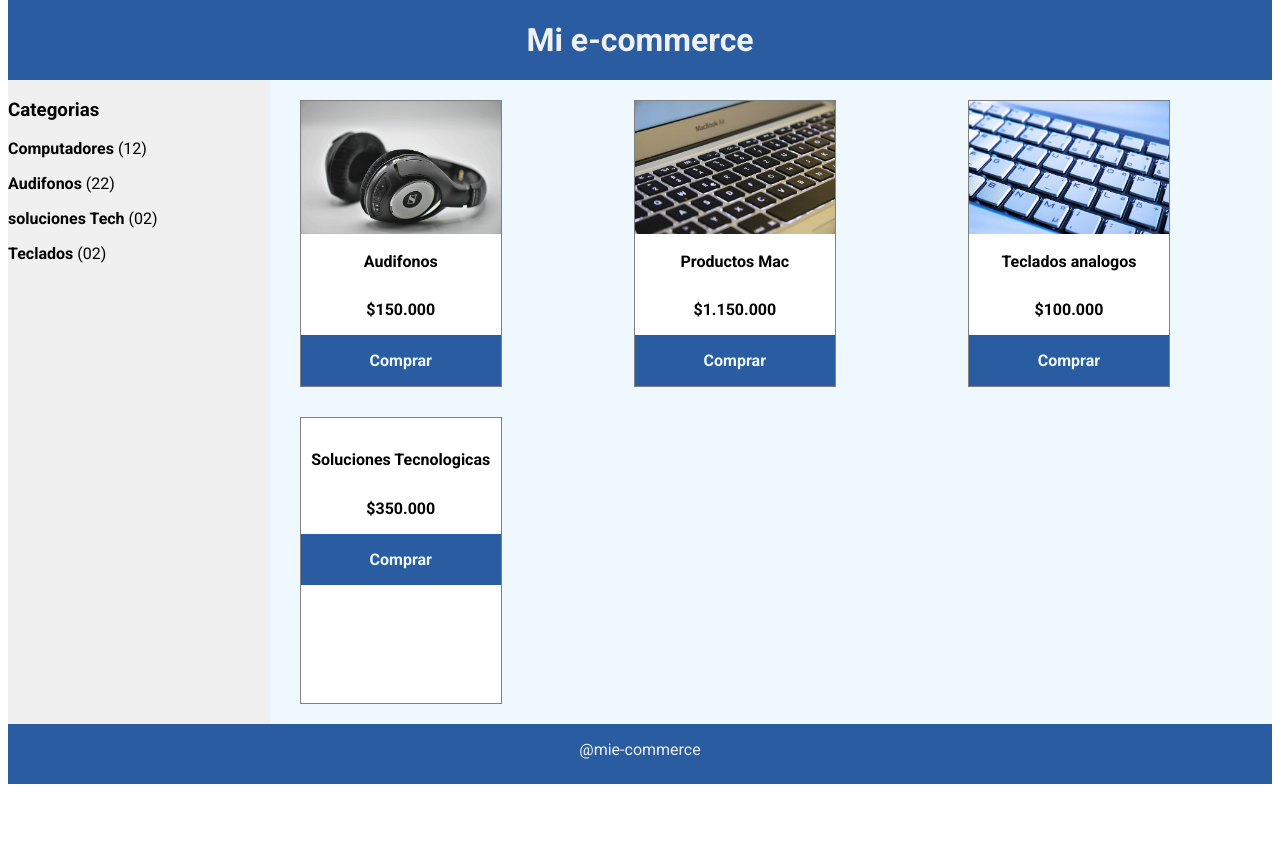
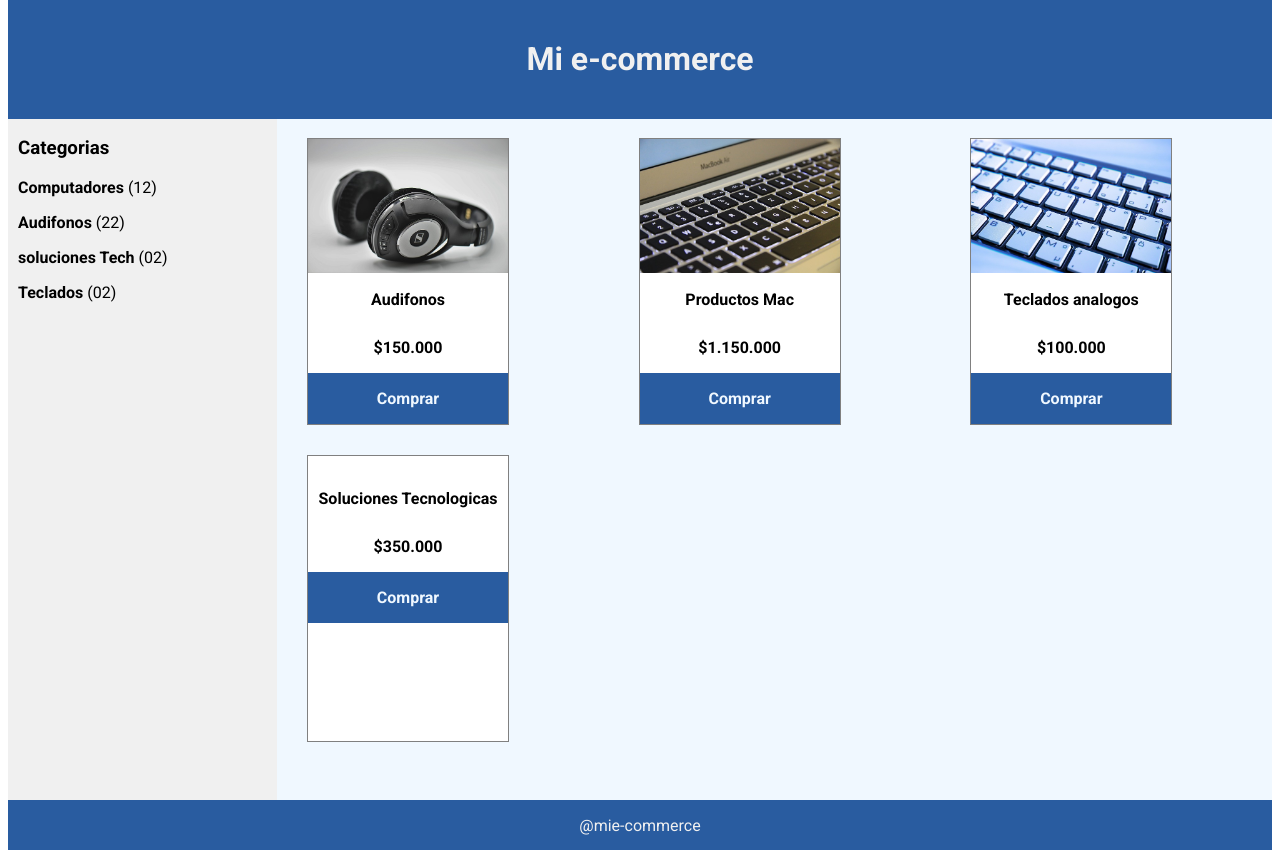
Before and after one commit to hefox83/desafio_layout_css, a plain HTML site: page index.html in a window 1280 px wide. Drawn offline with Linux system fonts and the light colour scheme.

Commit message:
ajusta footer fuera de grilla

```diff
--- a/assets/css/style.css
+++ b/assets/css/style.css
@@ -1,56 +1,49 @@
-body{
+body {
   margin-top: 0%;
   margin-bottom: 0;
-    font-family: 'Roboto', sans-serif;
-
+  min-height: 100vh;
+  font-family: "Roboto", sans-serif;
 }
-.grid-container{
+.grid-container {
+  min-height: 100vh;
   display: grid;
-    height: 100vh;
-    height: var(--doc-height);
   grid-template-areas:
     "header header header header "
     "menu main main main "
-    "footer footer footer footer "
     ;
-
 }
 
-.header{display: flex;
+.header {
+  display: flex;
   justify-content: center;
+  align-items: center;
   color: #f0f0f0;
   grid-area: header;
   background-color: #295ca0;
-    height: 60px;
-    padding-bottom: 20px;
-
+  height: 100%;
 }
-.menu{
+.menu {
+  padding-left: 10px;
   display: flex;
   flex-direction: column;
   grid-area: menu;
   background-color: #f0f0f0;
-
 }
-.main{
+.main {
   grid-area: main;
   background-color: aliceblue;
-
+  height: 100%;
 }
-.footer{
-    grid-area: footer;
-    display: flex;
+.footer {
+  /*grid-area: footer;*/
   background-color: #295ca0;
   color: #f0f0f0;
-    height: 40px;
-    padding-bottom: 20px;
+  height: 50px;
+  display: flex;
   justify-content: center;
-    align-content:center;
+  align-content: center;
 }
-.pie{
-    padding-bottom: 100px;
-}
-.grid-producto{
+.grid-producto {
   display: grid;
   grid-template-columns: auto auto auto;
   padding-left: 3%;
@@ -59,27 +52,27 @@
   row-gap: 30px;
   column-gap: 30px;
 }
-.grid-card{
+.grid-card {
   height: 285px;
   width: 200px;
   background-color: white;
-    border:1px solid gray;
+  border: 1px solid gray;
 }
-h2{
+h2 {
   display: flex;
   justify-content: center;
   font-size: medium;
 }
-img{
+img {
   width: 200px;
   height: 133;
 }
-.venta{
+.venta {
   display: flex;
   justify-content: center;
   font-weight: bold;
 }
-.boton{
+.boton {
   display: flex;
   justify-content: center;
   background-color: #295ca0;
--- a/index.html
+++ b/index.html
@@ -4,9 +4,12 @@
     <meta charset="UTF-8" />
     <meta name="viewport" content="width=device-width, initial-scale=1.0" />
     <link rel="stylesheet" href="./assets/css/style.css" />
-    <link rel="preconnect" href="https://fonts.googleapis.com">
-<link rel="preconnect" href="https://fonts.gstatic.com" crossorigin>
-<link href="https://fonts.googleapis.com/css2?family=Roboto:wght@100;400;500;700&display=swap" rel="stylesheet">
+    <link rel="preconnect" href="https://fonts.googleapis.com" />
+    <link rel="preconnect" href="https://fonts.gstatic.com" crossorigin />
+    <link
+      href="https://fonts.googleapis.com/css2?family=Roboto:wght@100;400;500;700&display=swap"
+      rel="stylesheet"
+    />
     <title>Layout</title>
   </head>
   <body>
@@ -14,11 +17,11 @@
       <div class="header"><h1>Mi e-commerce</h1></div>
       <div class="menu">
         <div>
-            <h3>Categorias</h3>
-            <p> <strong>Computadores</strong> (12)</p>
-            <p> <strong>Audifonos</strong> (22)</p>
-            <p> <strong>soluciones Tech</strong>  (02)</p>
-            <p> <strong>Teclados</strong> (02)</p>
+          <h3>Categorias</h3>
+          <p><strong>Computadores</strong> (12)</p>
+          <p><strong>Audifonos</strong> (22)</p>
+          <p><strong>soluciones Tech</strong> (02)</p>
+          <p><strong>Teclados</strong> (02)</p>
         </div>
       </div>
       <div class="main">
@@ -55,12 +58,12 @@
             </div>
             <div class="boton"><p>Comprar</p></div>
           </div>
-
         </div>
       </div>
-      <div class="footer">
+
+    </div>
+    <div class="footer">
         <p class="pie">@mie-commerce</p>
       </div>
-    </div>
   </body>
 </html>
```
Lines whose indentation alone changed are shown as unchanged.
